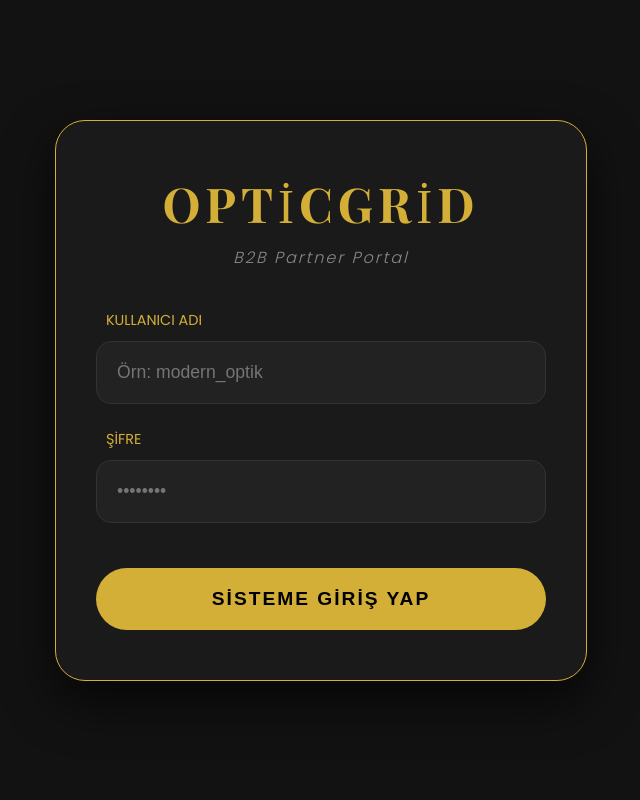
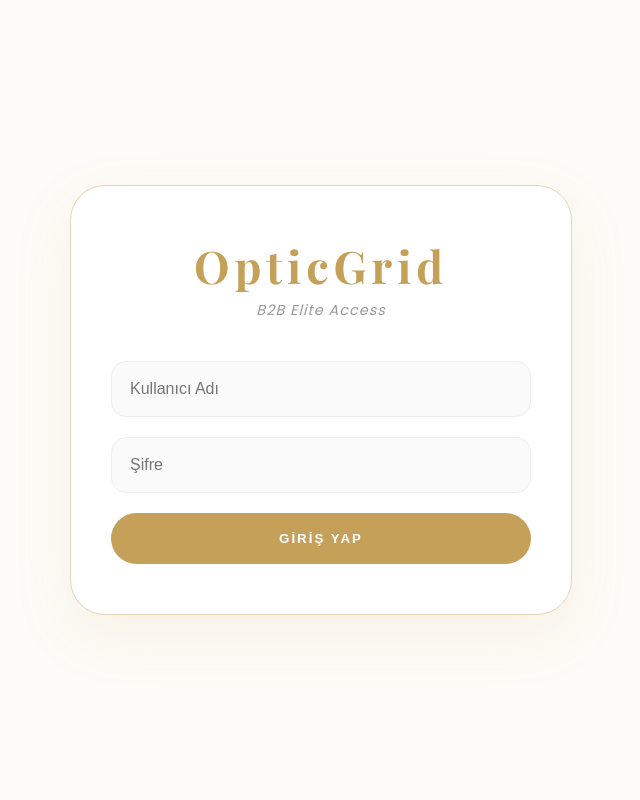
Before and after one commit to alitugradogru/Opticgrid, a Flask app: page / in a window 1280 px wide. Shown: the whole page, without its empty margins (319-959 px from the left). Run offline with Flask 3, Linux system fonts and the light colour scheme.

Commit message:
Update login.html

```diff
--- a/templates/login.html
+++ b/templates/login.html
@@ -6,99 +6,25 @@
     <title>OpticGrid | Partner Login</title>
     <link href="https://fonts.googleapis.com/css2?family=Playfair+Display:wght@700&family=Poppins:wght@300;400;600&display=swap" rel="stylesheet">
     <style>
-        :root { --gold: #D4AF37; --cream: #F5F5DC; --dark: #121212; }
-        body {
-            background: var(--dark);
-            font-family: 'Poppins', sans-serif;
-            margin: 0;
-            display: flex;
-            justify-content: center;
-            align-items: center;
-            height: 100vh;
-            color: var(--cream);
-        }
-        .login-card {
-            width: 90%;
-            max-width: 450px;
-            padding: 50px 40px;
-            background: #1a1a1a;
-            border: 1px solid var(--gold);
-            border-radius: 30px;
-            box-shadow: 0 20px 50px rgba(0,0,0,0.7);
-            text-align: center;
-        }
-        .vogue-title {
-            font-family: 'Playfair Display', serif;
-            font-size: 3rem;
-            color: var(--gold);
-            letter-spacing: 5px;
-            margin-bottom: 10px;
-            text-transform: uppercase;
-        }
-        .subtitle {
-            font-style: italic;
-            font-weight: 300;
-            color: #888;
-            margin-bottom: 40px;
-            letter-spacing: 2px;
-        }
-        .input-group { margin-bottom: 25px; text-align: left; }
-        .input-group label {
-            display: block;
-            color: var(--gold);
-            font-size: 0.9rem;
-            text-transform: uppercase;
-            margin-bottom: 10px;
-            margin-left: 10px;
-        }
-        input {
-            width: 100%;
-            padding: 20px; /* Giriş alanlarını büyüttük */
-            background: #222;
-            border: 1px solid #333;
-            border-radius: 15px;
-            color: #fff;
-            font-size: 1.1rem;
-            box-sizing: border-box;
-            transition: 0.3s;
-        }
-        input:focus {
-            border-color: var(--gold);
-            outline: none;
-            background: #2a2a2a;
-        }
-        .btn-login {
-            width: 100%;
-            padding: 20px;
-            background: var(--gold);
-            color: #000;
-            border: none;
-            border-radius: 40px;
-            font-size: 1.2rem;
-            font-weight: 600;
-            cursor: pointer;
-            margin-top: 20px;
-            transition: 0.4s;
-            text-transform: uppercase;
-            letter-spacing: 2px;
-        }
-        .btn-login:hover { transform: translateY(-3px); box-shadow: 0 10px 20px rgba(212,175,55,0.3); }
+        :root { --gold: #C5A059; --cream: #FDFBF7; --border: #E5D5B7; }
+        body { background: var(--cream); font-family: 'Poppins', sans-serif; height: 100vh; display: flex; align-items: center; justify-content: center; margin: 0; }
+        .login-card { background: #fff; width: 90%; max-width: 420px; padding: 50px 40px; border-radius: 35px; border: 1px solid var(--border); box-shadow: 0 20px 60px rgba(197,160,89,0.1); text-align: center; }
+        .vogue-title { font-family: 'Playfair Display', serif; font-size: 2.8rem; color: var(--gold); letter-spacing: 5px; margin-bottom: 5px; }
+        .subtitle { color: #999; font-style: italic; margin-bottom: 40px; font-size: 0.9rem; letter-spacing: 1px; }
+        input { width: 100%; padding: 18px; margin-bottom: 20px; border-radius: 15px; border: 1px solid #eee; background: #fafafa; font-size: 1rem; box-sizing: border-box; }
+        input:focus { border-color: var(--gold); outline: none; background: #fff; }
+        .btn-login { width: 100%; padding: 18px; background: var(--gold); color: #fff; border: none; border-radius: 50px; font-weight: 600; cursor: pointer; text-transform: uppercase; letter-spacing: 2px; transition: 0.3s; }
+        .btn-login:hover { background: #b08b4a; transform: translateY(-2px); }
     </style>
 </head>
 <body>
     <div class="login-card">
         <div class="vogue-title">OpticGrid</div>
-        <div class="subtitle">B2B Partner Portal</div>
+        <div class="subtitle">B2B Elite Access</div>
         <form action="/login" method="POST">
-            <div class="input-group">
-                <label>Kullanıcı Adı</label>
-                <input type="text" name="username" placeholder="Örn: modern_optik" required>
-            </div>
-            <div class="input-group">
-                <label>Şifre</label>
-                <input type="password" name="password" placeholder="••••••••" required>
-            </div>
-            <button type="submit" class="btn-login">Sisteme Giriş Yap</button>
+            <input type="text" name="username" placeholder="Kullanıcı Adı" required>
+            <input type="password" name="password" placeholder="Şifre" required>
+            <button type="submit" class="btn-login">Giriş Yap</button>
         </form>
     </div>
 </body>
```
